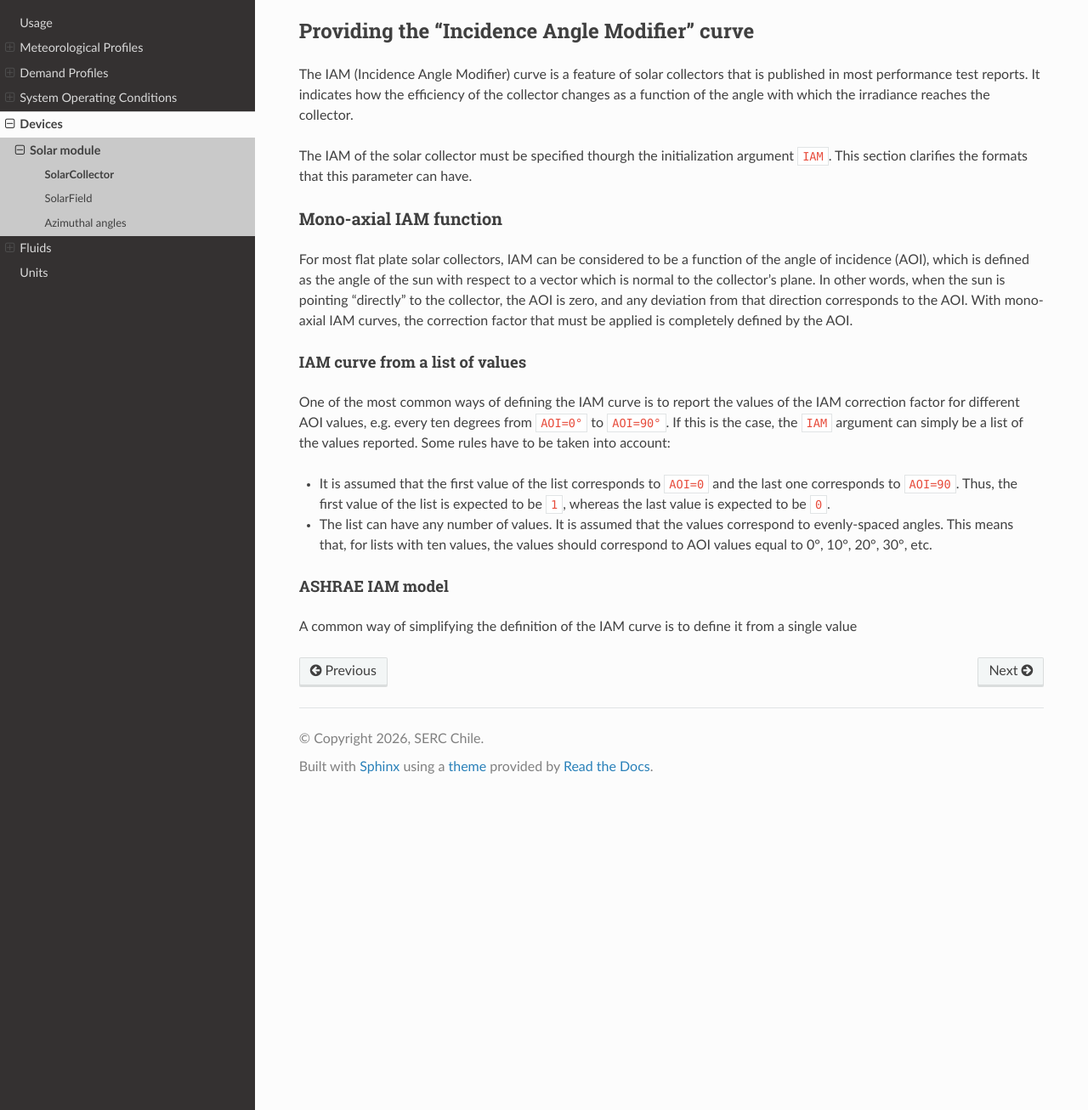
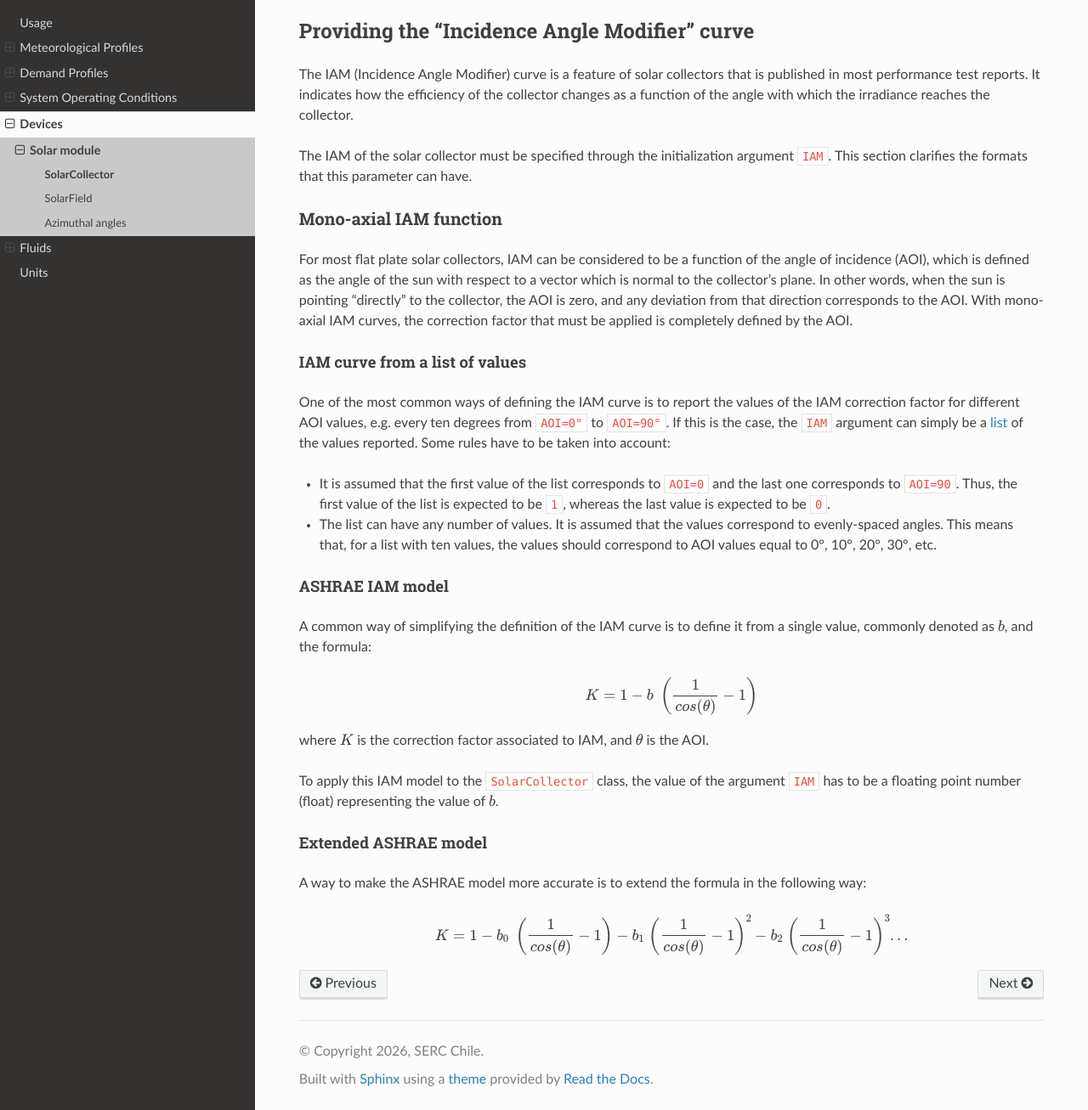
Before and after one commit to serc-chile/SERCpy, a Sphinx documentation site: the page built from docs/source/devices/solar/solar_collector_class.rst, in a window 1280 px wide and 1400 px high, scrolled down 423 px, cut to the strip 93-1400 px from the top of the window. Shown: the whole strip at 85% size. Built offline with Sphinx 7.4.7 and the Read the Docs theme 3.1.0, drawn with Linux system fonts in a browser that asks for light colours; pages that are not in the unit, such as notebooks, are missing from menus.

Commit message:
Update solar_collector_class.rst

```diff
--- a/docs/source/devices/solar/solar_collector_class.rst
+++ b/docs/source/devices/solar/solar_collector_class.rst
@@ -25,7 +25,7 @@ Providing the "Incidence Angle Modifier" curve
 
 The IAM (Incidence Angle Modifier) curve is a feature of solar collectors that is published in most performance test reports. It indicates how the efficiency of the collector changes as a function of the angle with which the irradiance reaches the collector.
 
-The IAM of the solar collector must be specified thourgh the initialization argument `IAM`. This section clarifies the formats that this parameter can have.
+The IAM of the solar collector must be specified through the initialization argument `IAM`. This section clarifies the formats that this parameter can have.
 
 Mono-axial IAM function
 ~~~~~~~~~~~~~~~~~~~~~~~
@@ -35,12 +35,29 @@ For most flat plate solar collectors, IAM can be considered to be a function of
 IAM curve from a list of values
 ^^^^^^^^^^^^^^^^^^^^^^^^^^^^^^^
 
-One of the most common ways of defining the IAM curve is to report the values of the IAM correction factor for different AOI values, e.g. every ten degrees from `AOI=0°` to `AOI=90°`. If this is the case, the `IAM` argument can simply be a list of the values reported. Some rules have to be taken into account:
+One of the most common ways of defining the IAM curve is to report the values of the IAM correction factor for different AOI values, e.g. every ten degrees from `AOI=0°` to `AOI=90°`. If this is the case, the `IAM` argument can simply be a `list <https://docs.python.org/3/builtins/stdtypes.html#typesseq-list>`_ of the values reported. Some rules have to be taken into account:
 
 - It is assumed that the first value of the list corresponds to `AOI=0` and the last one corresponds to `AOI=90`. Thus, the first value of the list is expected to be `1`, whereas the last value is expected to be `0`.
-- The list can have any number of values. It is assumed that the values correspond to evenly-spaced angles. This means that, for lists with ten values, the values should correspond to AOI values equal to 0°, 10°, 20°, 30°, etc.
+- The list can have any number of values. It is assumed that the values correspond to evenly-spaced angles. This means that, for a list with ten values, the values should correspond to AOI values equal to 0°, 10°, 20°, 30°, etc.
 
 ASHRAE IAM model
 ^^^^^^^^^^^^^^^^
 
-A common way of simplifying the definition  of the IAM curve is to define it from a single value
+A common way of simplifying the definition of the IAM curve is to define it from a single value, commonly denoted as :math:`b`, and the formula:
+
+.. math::
+
+   K = 1 - b \; \left ( \frac{1}{cos(\theta)} - 1 \right )
+
+where :math:`K` is the correction factor associated to IAM, and :math:`\theta` is the AOI.
+
+To apply this IAM model to the `SolarCollector` class, the value of the argument `IAM` has to be a floating point number (float) representing the value of :math:`b`.
+
+Extended ASHRAE model
+^^^^^^^^^^^^^^^^^^^^^
+
+A way to make the ASHRAE model more accurate is to extend the formula in the following way:
+
+.. math::
+
+   K = 1 - b_0 \; \left ( \frac{1}{cos(\theta)} - 1 \right ) - b_1 \; \left ( \frac{1}{cos(\theta)} - 1 \right ) ^ 2 - b_2 \; \left ( \frac{1}{cos(\theta)} - 1 \right ) ^ 3 ...
```
